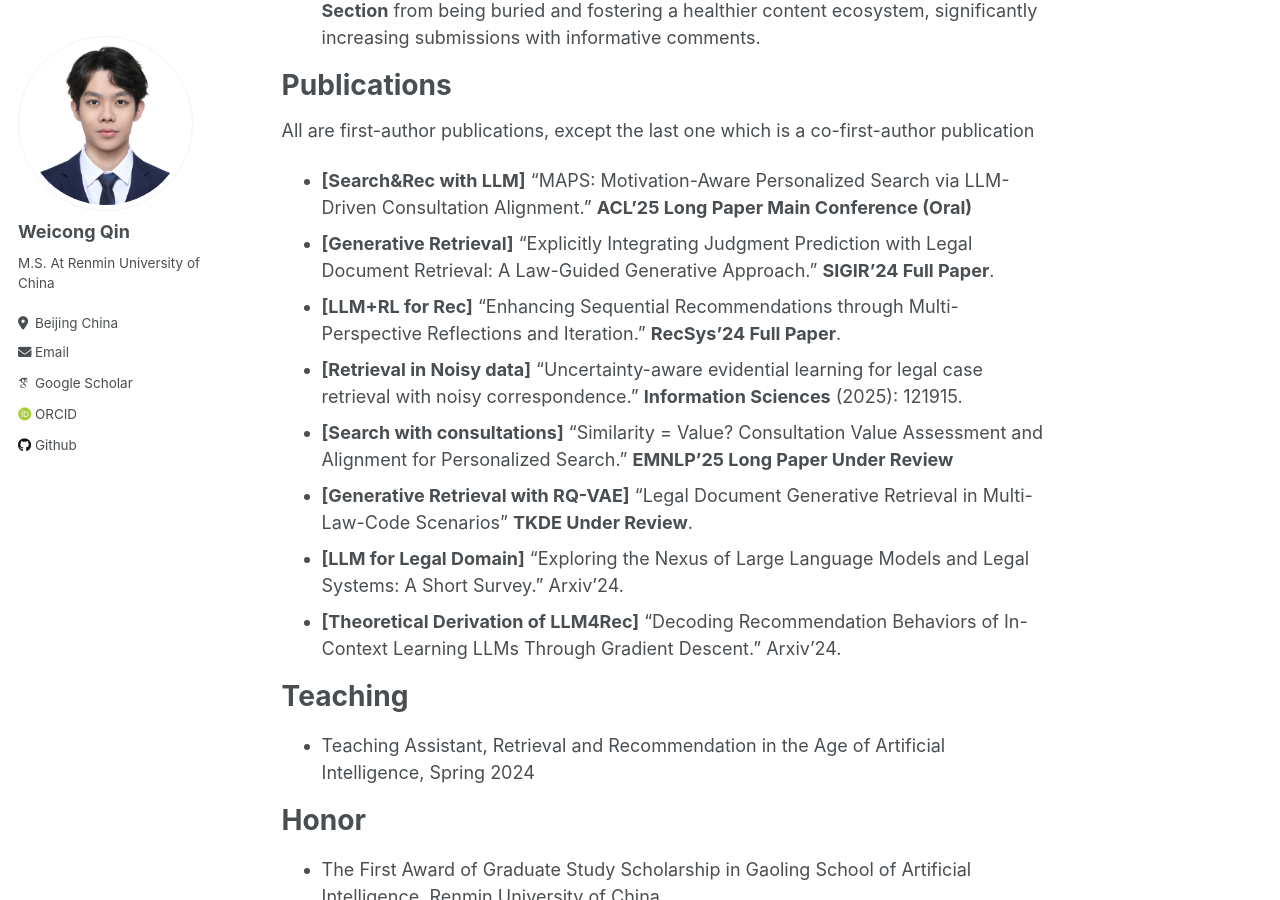
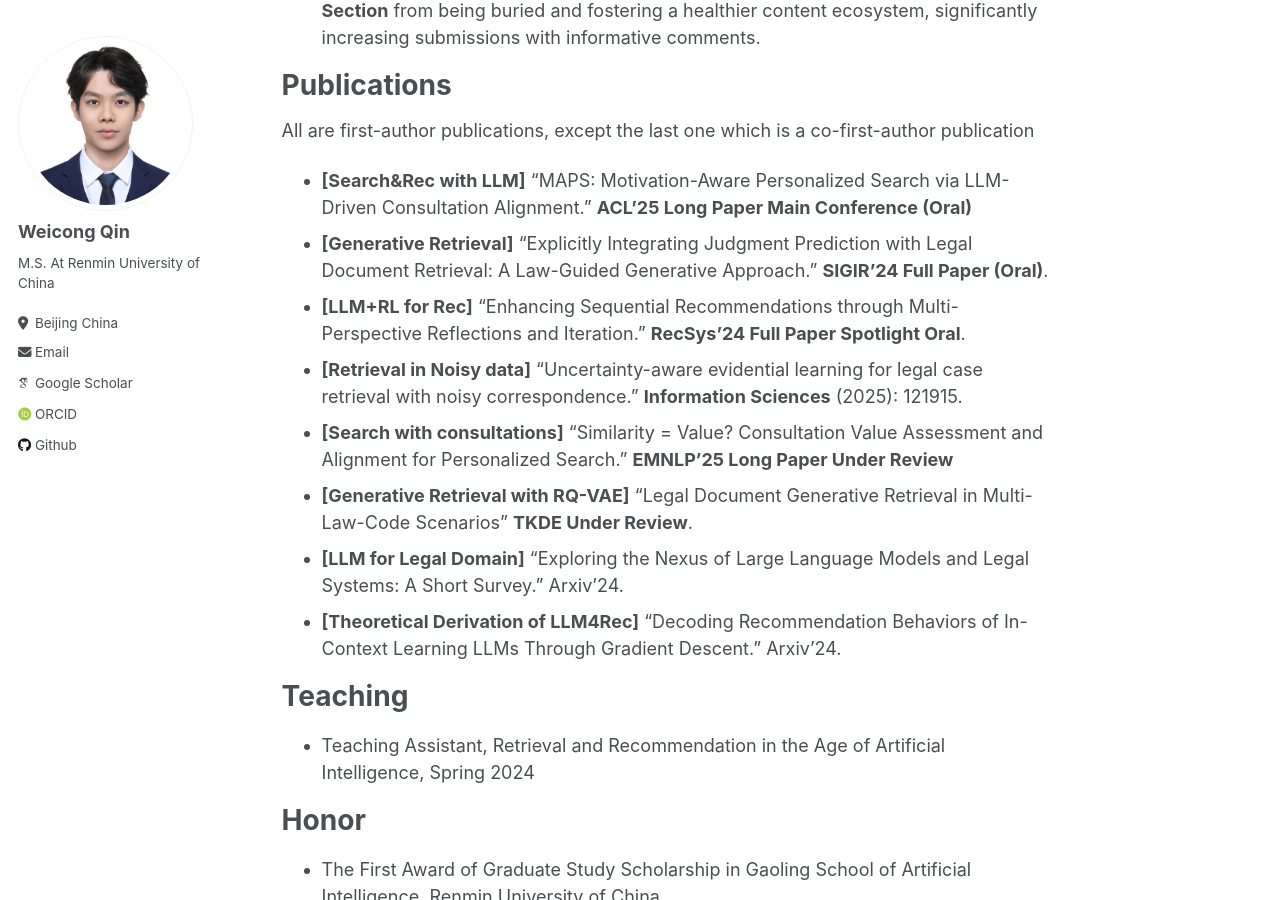
Before and after one commit to E-qin/E-qin.github.io, a Jekyll site: the page built from _pages/about.md, in a window 1280 px wide and 900 px high, scrolled down 1254 px. Built offline with Jekyll 4.4.1, drawn with Linux system fonts in a browser that asks for light colours; some web fonts are replaced.

Commit message:
Update about.md

```diff
--- a/_pages/about.md
+++ b/_pages/about.md
@@ -55,8 +55,8 @@ Publications
 All are first-author publications, except the last one which is a co-first-author publication
 
 * **[Search&Rec with LLM]** "MAPS: Motivation-Aware Personalized Search via LLM-Driven Consultation Alignment." **ACL'25 Long Paper Main Conference (Oral)**
-* **[Generative Retrieval]** "Explicitly Integrating Judgment Prediction with Legal Document Retrieval: A Law-Guided Generative Approach." **SIGIR'24 Full Paper**.
-* **[LLM+RL for Rec]** "Enhancing Sequential Recommendations through Multi-Perspective Reflections and Iteration." **RecSys'24 Full Paper**.
+* **[Generative Retrieval]** "Explicitly Integrating Judgment Prediction with Legal Document Retrieval: A Law-Guided Generative Approach." **SIGIR'24 Full Paper (Oral)**.
+* **[LLM+RL for Rec]** "Enhancing Sequential Recommendations through Multi-Perspective Reflections and Iteration." **RecSys'24 Full Paper Spotlight Oral**.
 * **[Retrieval in Noisy data]** "Uncertainty-aware evidential learning for legal case retrieval with noisy correspondence." **Information Sciences** (2025): 121915.
 * **[Search with consultations]** "Similarity = Value? Consultation Value Assessment and Alignment for Personalized Search." **EMNLP'25 Long Paper Under Review**
 * **[Generative Retrieval with RQ-VAE]** "Legal Document Generative Retrieval in Multi-Law-Code Scenarios" **TKDE Under Review**.
```
